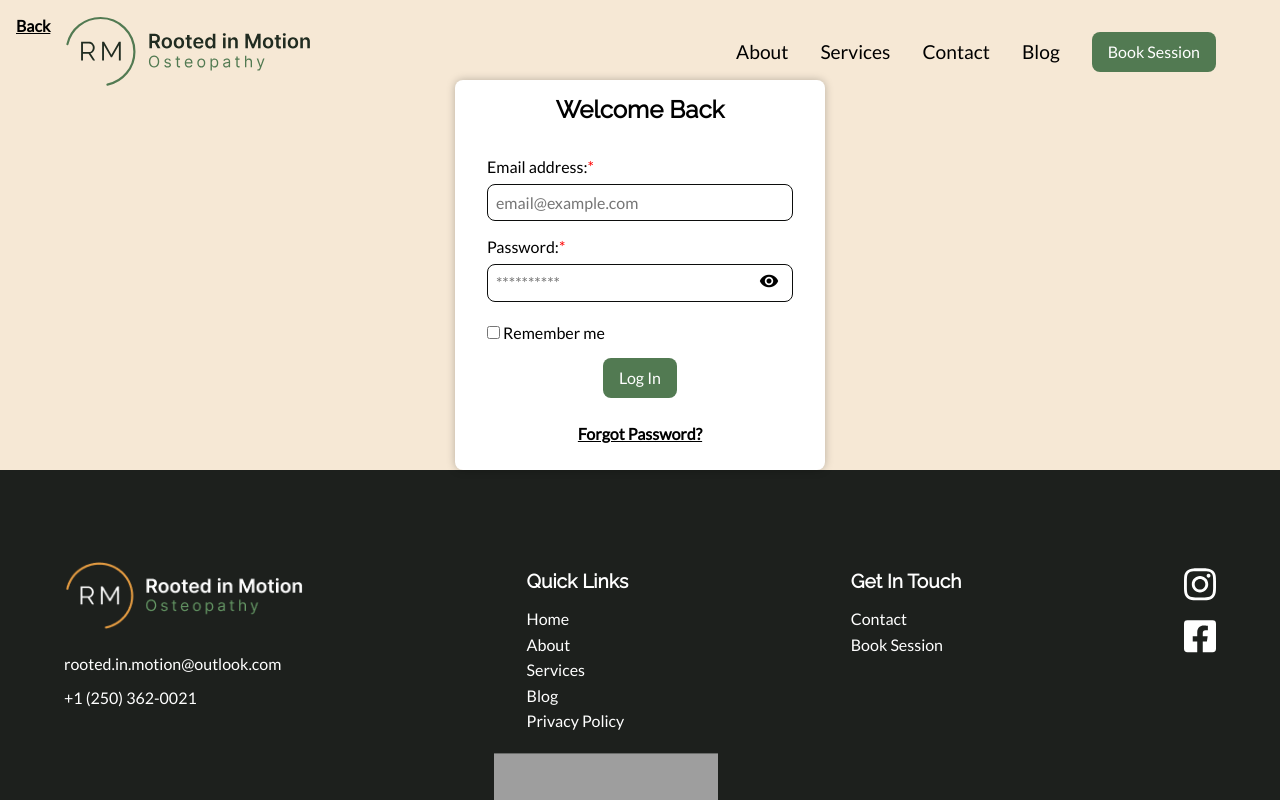
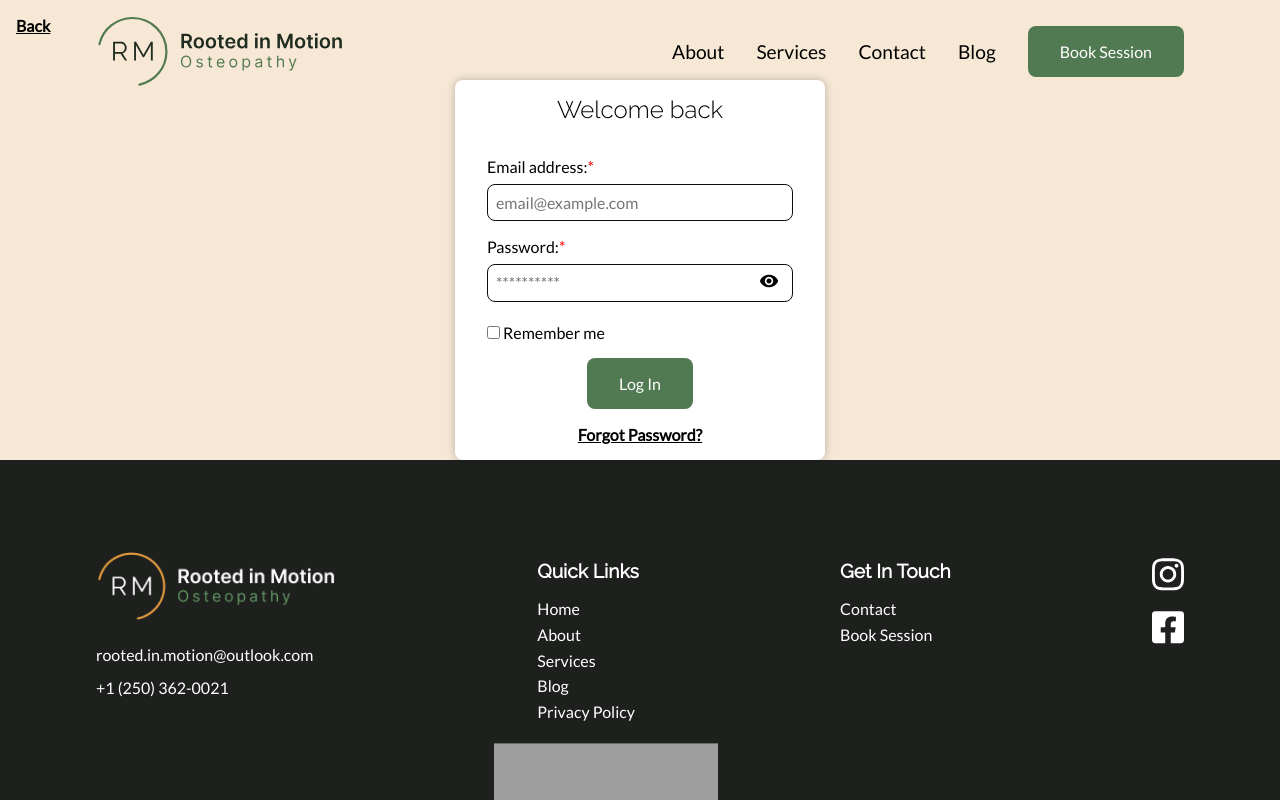
Before and after one commit to PullRequestTimeout/rooted-in-motion-2.0, a SvelteKit app: page /blog/admin in a window 1280 px wide. Shown: the top 800 px of the page. Built offline with nearby package versions, Linux system fonts and the light colour scheme; no server answers; the database is empty; grey boxes are pictures that could not be loaded; a web font is replaced by a local one.

Commit message:
:lipstick: Secondary buttons

```diff
--- a/static/global.css
+++ b/static/global.css
@@ -172,8 +172,8 @@ button {
 	:root {
 		/* Font sizes */
 		--font-heading-s: 2rem;
-		--font-heading-m: 3rem;
-		--font-heading-l: 4rem;
+		--font-heading-m: 2.5rem;
+		--font-heading-l: 3rem;
 
 		/* Spacing */
 		--padding-inline: 2rem;
@@ -183,7 +183,7 @@ button {
 @media screen and (min-width: 1024px) {
 	:root {
 		/* Spacing */
-		--padding-inline: 4rem;
+		--padding-inline: 6rem;
 		--padding-block: 4rem;
 	}
 }
@@ -195,19 +195,18 @@ button {
 		--font-body-m: 1.3rem;
 		--font-body-l: 1.5rem;
 
-		--font-heading-s: 2.5rem;
-		--font-heading-m: 4rem;
-		--font-heading-l: 5rem;
+		--font-heading-m: 3rem;
+		--font-heading-l: 3.5rem;
 
 		/* Spacing */
-		--padding-inline: 6rem;
+		--padding-inline: 8rem;
 	}
 }
 
 @media screen and (min-width: 1536px) {
 	:root {
 		/* Padding */
-		--padding-inline: 8rem;
+		--padding-inline: 10rem;
 	}
 }
 
@@ -238,8 +237,8 @@ h5,
 h6 {
 	font-family: var(--font-heading);
 	padding: 0;
-	text-transform: capitalize;
 	margin: 0 0 1rem 0;
+	font-weight: 300;
 }
 
 /* All heading selections */
@@ -281,7 +280,7 @@ section {
 }
 
 *:focus-visible {
-	outline: 2px solid var(--color-primary, blue);
+	outline: 2px solid var(--color-bronze-2);
 	transition: none;
 }
 
@@ -295,25 +294,18 @@ span.material-icons {
 	border: none;
 	white-space: nowrap;
 	width: fit-content;
-	height: 40px;
 	padding: var(--spacing-m) var(--spacing-l);
 	border-radius: 0.5rem;
-	font-size: var(--font-body-s);
+	font-size: 1rem;
 	display: flex;
 	align-items: center;
 	justify-content: center;
 	gap: var(--spacing-xs);
 	cursor: pointer;
-}
-
-@media screen and (min-width: 768px) {
-	.button {
-		padding: var(--spacing-s) var(--spacing-m);
-	}
+	transition: 0.2s;
 }
 
 .button:focus-visible {
-	outline: 2px solid var(--color-primary, blue);
 	transition: outline 0s;
 }
 
@@ -322,13 +314,31 @@ span.material-icons {
 	cursor: not-allowed;
 }
 
-.button-primary {
+.button-primary,
+.button-primary:visited {
 	color: var(--color-white, #fff);
 	background-color: var(--color-pine-3);
 }
 
-/* .button-secondary {
-} */
+.button-secondary,
+.button-secondary:visited {
+	color: var(--color-pine-4);
+	background-color: transparent;
+	border: 2px solid var(--color-pine-4);
+}
+
+@media (hover: hover) {
+	.button-primary:hover {
+		background-color: var(--color-bronze-2);
+		box-shadow: 0 0 0.5rem var(--color-bronze-2);
+	}
+
+	.button-secondary:hover {
+		color: var(--color-pine-2);
+		background-color: var(--color-pine-4);
+		box-shadow: 0 0 0.5rem var(--color-pine-4);
+	}
+}
 
 .button-link {
 	color: inherit;
```
